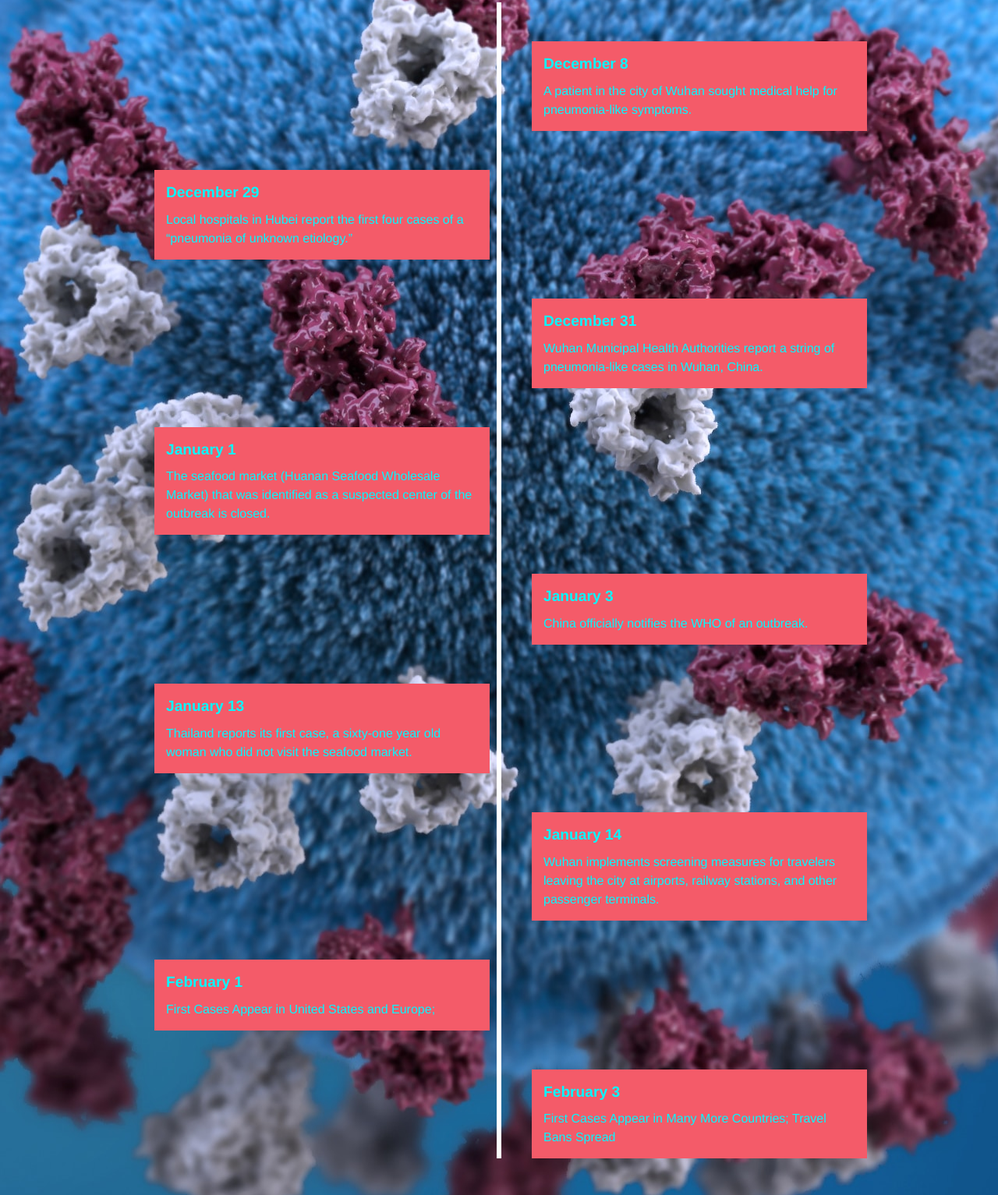
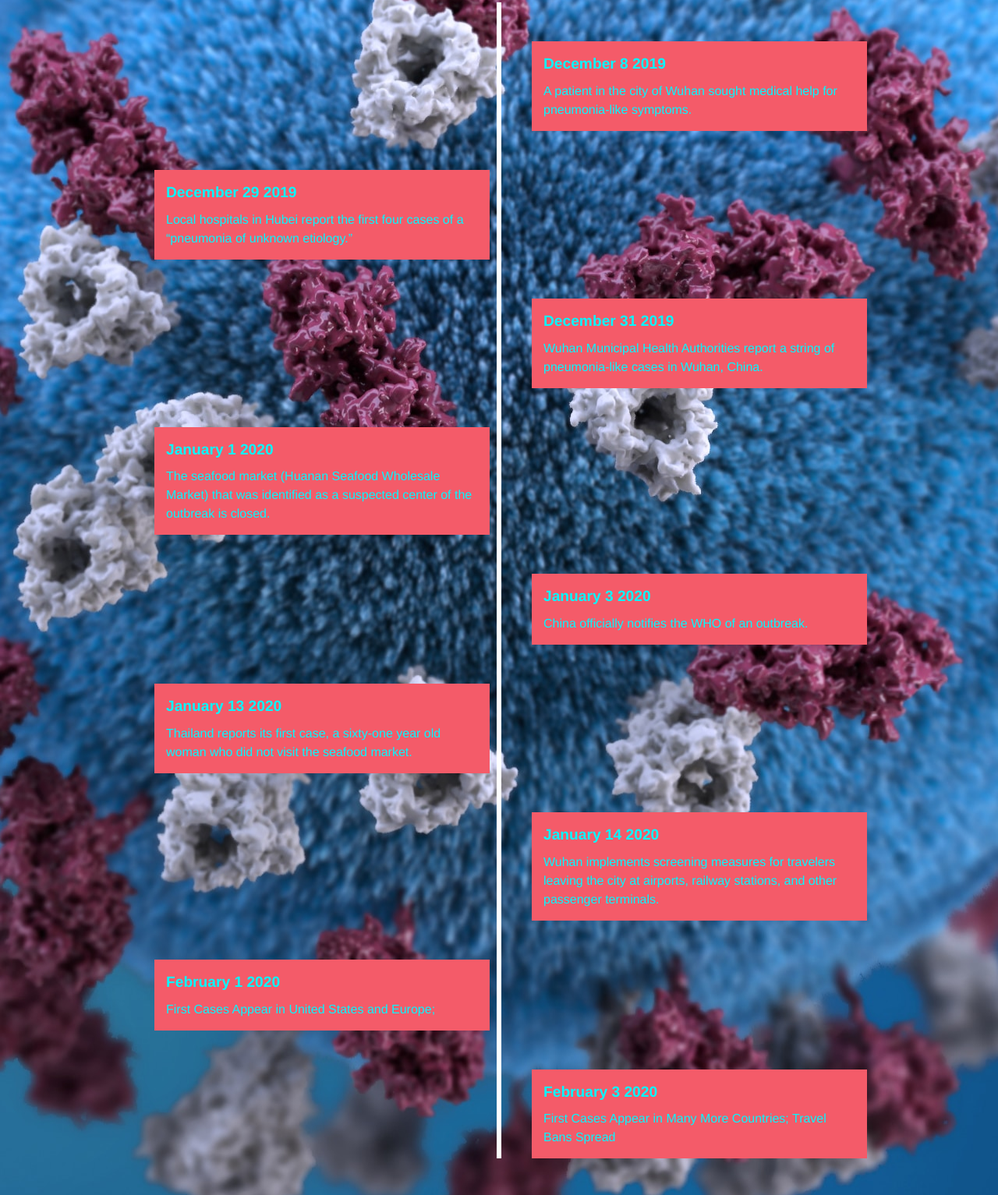
Before and after one commit to Achyutam902/Corona-website, a plain HTML site: page Corona Website/Timeline.html in a window 1280 px wide. Shown: the part 672-2205 px from the top of the page at 78% size. Drawn offline with Linux system fonts and the light colour scheme; files whose address does not match are found by name.

Commit message:
Update Timeline.html

```diff
--- a/Corona Website/Timeline.html
+++ b/Corona Website/Timeline.html
@@ -29,53 +29,53 @@
         <ul>
             <li>
                 <div>
-                    <time>December 8</time> A patient in the city of Wuhan sought medical help for pneumonia-like
+                    <time>December 8 2019</time> A patient in the city of Wuhan sought medical help for pneumonia-like
                     symptoms.
                 </div>
             </li>
             <li>
                 <div>
-                    <time>December 29</time> Local hospitals in Hubei report the first four cases of a “pneumonia of
+                    <time>December 29 2019</time> Local hospitals in Hubei report the first four cases of a “pneumonia of
                     unknown etiology.”
                 </div>
             </li>
             <li>
                 <div>
-                    <time>December 31</time> Wuhan Municipal Health Authorities report a string of pneumonia-like cases
+                    <time>December 31 2019</time> Wuhan Municipal Health Authorities report a string of pneumonia-like cases
                     in Wuhan, China.
                 </div>
             </li>
             <li>
                 <div>
-                    <time>January 1</time>The seafood market (Huanan Seafood Wholesale Market) that was identified as a
+                    <time>January 1 2020</time>The seafood market (Huanan Seafood Wholesale Market) that was identified as a
                     suspected center of the outbreak is closed.
                 </div>
             </li>
             <li>
                 <div>
-                    <time>January 3</time> China officially notifies the WHO of an outbreak.
+                    <time>January 3 2020</time> China officially notifies the WHO of an outbreak.
                 </div>
             </li>
             <li>
                 <div>
-                    <time>January 13</time> Thailand reports its first case, a sixty-one year old woman who did not
+                    <time>January 13 2020</time> Thailand reports its first case, a sixty-one year old woman who did not
                     visit the seafood market.
                 </div>
             </li>
             <li>
                 <div>
-                    <time>January 14</time> Wuhan implements screening measures for travelers leaving the city at
+                    <time>January 14 2020</time> Wuhan implements screening measures for travelers leaving the city at
                     airports, railway stations, and other passenger terminals.
                 </div>
             </li>
             <li>
                 <div>
-                    <time>February 1</time>First Cases Appear in United States and Europe;
+                    <time>February 1 2020</time>First Cases Appear in United States and Europe;
                 </div>
             </li>
             <li>
                 <div>
-                    <time>February 3</time> First Cases Appear in Many More Countries; Travel Bans Spread
+                    <time>February 3 2020</time> First Cases Appear in Many More Countries; Travel Bans Spread
                 </div>
             </li>
         </ul>
```
